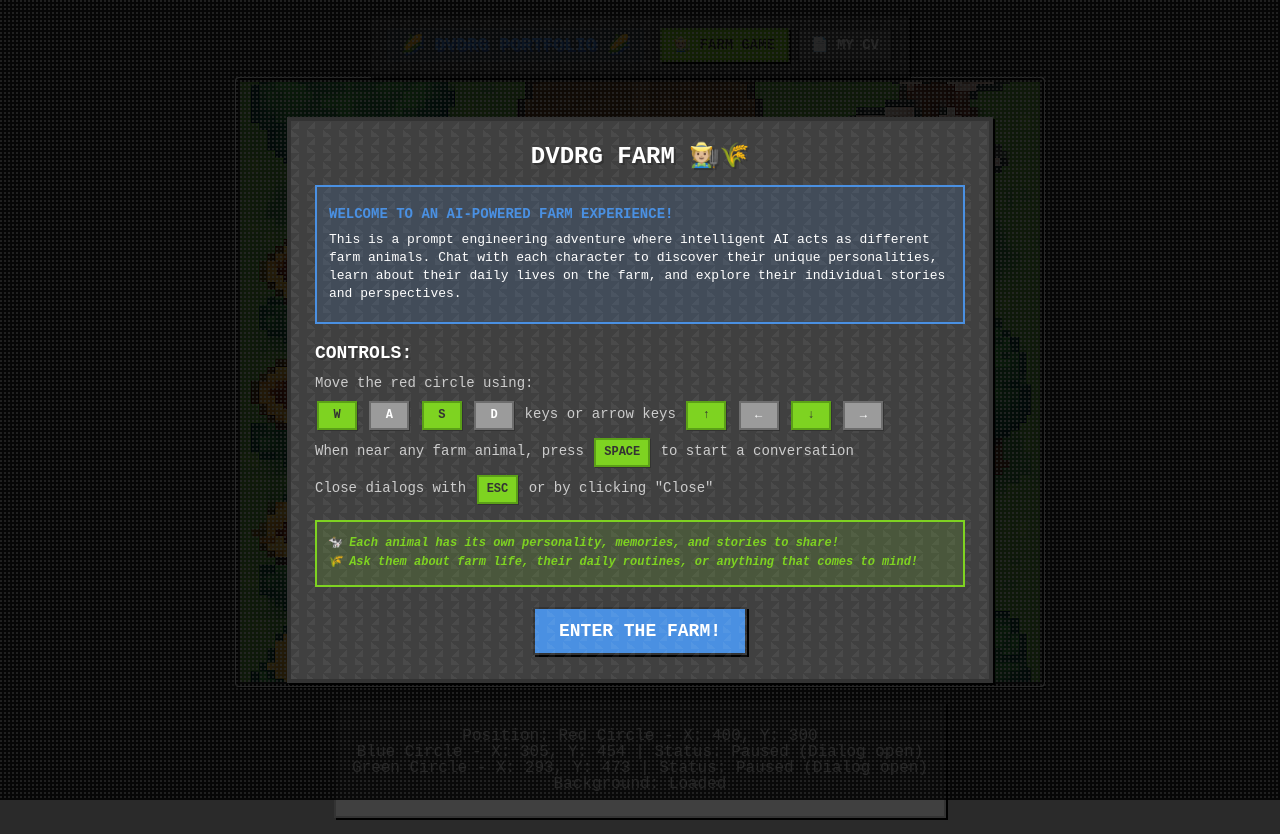
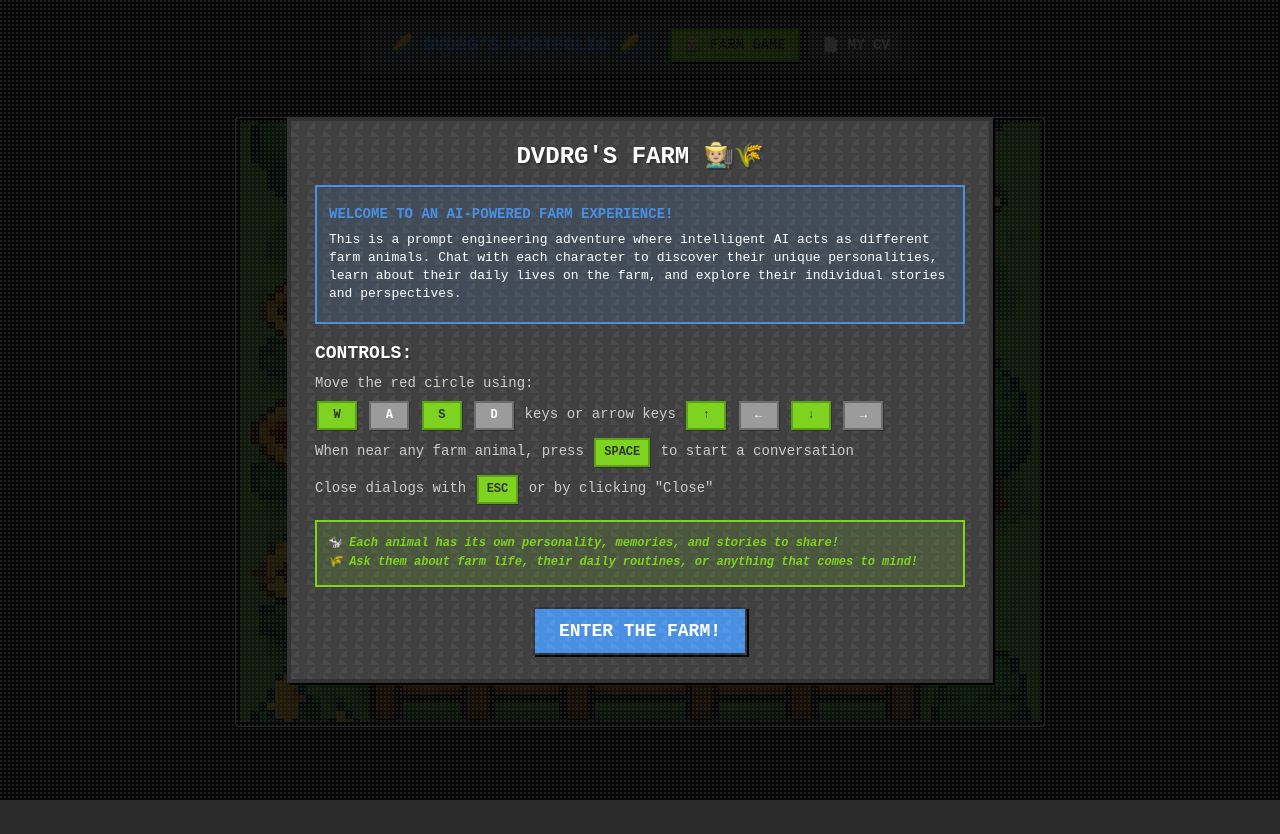
Before and after one commit to theripnono/game-interactive-cv, a website: page public/index.html in a window 1280 px wide. After the commit the page ends 800 px from the top, so only its background shows below. Drawn offline with Linux system fonts and the light colour scheme.

Commit message:
fix: add minor changes

```diff
--- a/public/css/canvas.css
+++ b/public/css/canvas.css
@@ -1,5 +1,6 @@
 /* Estilos del canvas - Pixel Art */
 canvas {
+    margin-top: 40px; /* Espacio desde el navbar */
     border: 4px solid var(--border-dark);
     background-color: var(--bg-white);
     cursor: crosshair;
@@ -17,6 +18,7 @@ canvas {
         linear-gradient(-45deg, transparent 75%, #f0f0f0 75%);
     background-size: 16px 16px;
     background-position: 0 0, 0 8px, 8px -8px, -8px 0px;
+
 }
 
 canvas:hover {
--- a/public/css/notifications.css
+++ b/public/css/notifications.css
@@ -1,7 +1,7 @@
 /* Indicador de interacción - Estilo Pixel */
 .interaction-hint {
     position: absolute;
-    top: 16px;
+    top: 100px;
     left: 50%;
     transform: translateX(-50%);
     background-color: var(--success-color);
--- a/public/index.html
+++ b/public/index.html
@@ -3,20 +3,20 @@
 <head>
     <meta charset="UTF-8">
     <meta name="viewport" content="width=device-width, initial-scale=1.0">
-    <title>🌽 Dvdrg Farm 🌽</title>
+    <title>🌽 Dvdrg Porfolio 🌽</title>
     <link rel="stylesheet" href="css/main.css">
 </head>
 <body>
     <!-- Header con navegación -->
     <header class="pixel-header">
         <nav class="pixel-navbar">
-            <a href="index.html" class="navbar-brand">🌽 Dvdrg Portfolio 🌽</a>
+            <a href="my_cv.html" class="navbar-brand">🌽 Dvdrg's Portfolio 🌽</a>
             <ul class="navbar-nav">
                 <li class="nav-item">
                     <a href="index.html" class="nav-link active">🧑🏼‍🌾 Farm Game</a>
                 </li>
                 <li class="nav-item">
-                    <a href="my_cv.html" class="nav-link">📄 My CV</a>
+                    <a href="my_cv.html" class="nav-link">📄 My CV </a>
                 </li>
             </ul>
         </nav>
@@ -25,7 +25,7 @@
     <!-- Initial Instructions Modal -->
     <div id="instructionsModal" class="instructions-modal">
         <div class="instructions-content">
-            <h2> Dvdrg Farm 🧑🏼‍🌾🌾</h2>
+            <h2> Dvdrg's Farm 🧑🏼‍🌾🌾</h2>
             <div class="game-description">
                 <p><strong>Welcome to an AI-powered farm experience!</strong></p>
                 <p>This is a prompt engineering adventure where intelligent AI acts as different farm animals. Chat with each character to discover their unique personalities, learn about their daily lives on the farm, and explore their individual stories and perspectives.</p>
@@ -83,9 +83,7 @@
 
     <canvas id="gameCanvas" width="800" height="600"></canvas>
 
-    <div class="controls">
-        <p>Position: <span id="position">X: 400, Y: 300</span></p>
-    </div>
+    <div class="controls" style="display: none;"></div>
 
     <!-- Scripts modulares -->
     <script src="js/config.js"></script>
--- a/public/js/renderer.js
+++ b/public/js/renderer.js
@@ -184,7 +184,7 @@ function updatePositionDisplay() {
 function render() {
     clearCanvas();
     drawAllCircles();
-    updatePositionDisplay();
+    // updatePositionDisplay();
 }
 
 /**
```
